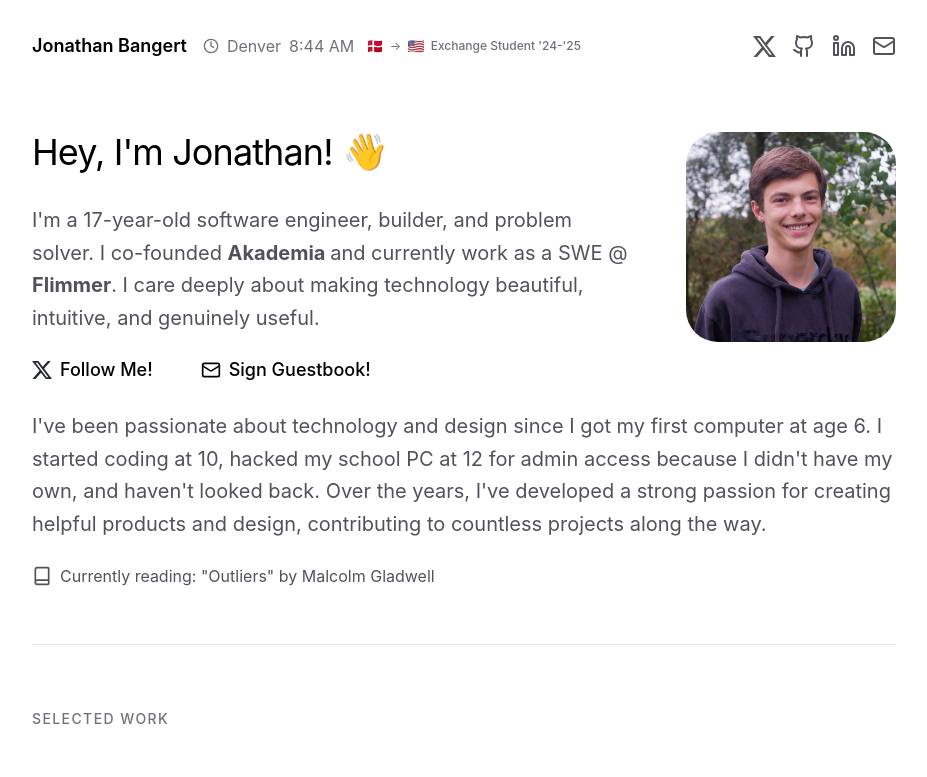
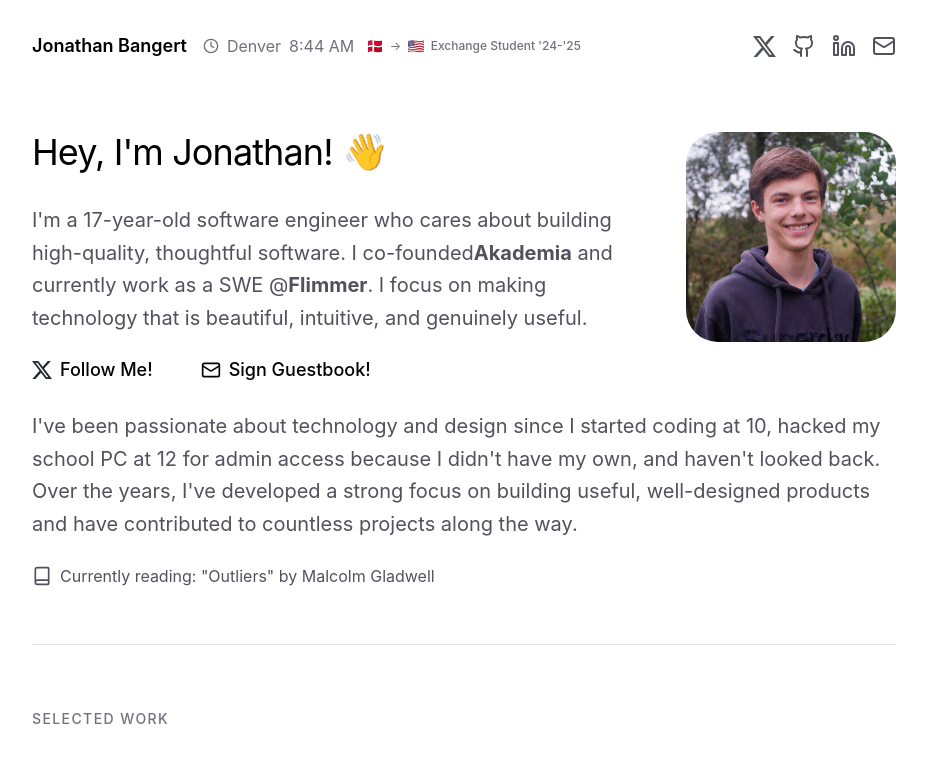
Before and after one commit to jonbng/folio, a Next.js app: page / in a window 1280 px wide. Shown: the top 777 px of the page, without its empty margins (176-1103 px from the left). Built offline with nearby package versions, Linux system fonts and the light colour scheme; no server answers; the database is empty.

Commit message:
some cleanup

```diff
--- a/src/app/page.tsx
+++ b/src/app/page.tsx
@@ -221,11 +221,11 @@ function HomeContent() {
                     Hey, I&apos;m Jonathan! <span className="wave">👋</span>
                   </h2>
                   <p className="text-xl text-zinc-600 leading-relaxed mb-4">
-                    I&apos;m a 17-year-old software engineer, builder, and
-                    problem solver. I co-founded <strong>Akademia </strong>
-                    and currently work as a SWE @ <strong>Flimmer</strong>. I
-                    care deeply about making technology beautiful, intuitive,
-                    and genuinely useful.
+                    I&apos;m a 17-year-old software engineer who cares about
+                    building high-quality, thoughtful software. I co-founded
+                    <strong>Akademia</strong> and currently work as a SWE @
+                    <strong>Flimmer</strong>. I focus on making technology that
+                    is beautiful, intuitive, and genuinely useful.
                   </p>
                   <div className="flex flex-wrap gap-4 -ml-4">
                     <CTAButton
@@ -256,12 +256,11 @@ function HomeContent() {
                 <div className="space-y-4">
                   <p className="text-xl text-zinc-600 leading-relaxed">
                     I&apos;ve been passionate about technology and design since
-                    I got my first computer at age 6. I started coding at 10,
-                    hacked my school PC at 12 for admin access because I
-                    didn&apos;t have my own, and haven&apos;t looked back. Over
-                    the years, I&apos;ve developed a strong passion for creating
-                    helpful products and design, contributing to countless
-                    projects along the way.
+                    I started coding at 10, hacked my school PC at 12 for admin
+                    access because I didn&apos;t have my own, and haven&apos;t
+                    looked back. Over the years, I&apos;ve developed a strong
+                    focus on building useful, well-designed products and have
+                    contributed to countless projects along the way.
                   </p>
                 </div>
               </div>
--- a/src/components/press-showcase.tsx
+++ b/src/components/press-showcase.tsx
@@ -103,7 +103,7 @@ export default function PressAndRecognitionShowcase() {
     <section className="space-y-8">
       <div className="flex justify-between items-center">
         <h2 className="text-sm font-medium text-zinc-500 tracking-widest uppercase">
-          Press & Recognition
+          Recognition
         </h2>
         <Button variant="link" asChild className="p-0 h-auto font-semibold">
           <Link href="/press-kit" className="flex items-center gap-1">
```
